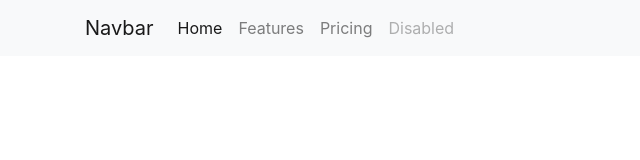
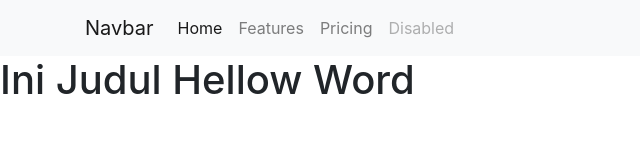
Before and after one commit to mdradityatama/Lp-Implement-1, a plain HTML site: page index.html in a window 1280 px wide. Shown: the whole page, without its empty margins (0-640 px from the left). Drawn offline with nearby package versions, Linux system fonts and the light colour scheme.

Commit message:
dikit lagi nihh

```diff
--- a/index.html
+++ b/index.html
@@ -33,6 +33,9 @@
     </div>
   </nav>
 
+  <h1>Ini Judul Hellow Word</h1>
+
+
   <!-- Optional JavaScript -->
   <!-- jQuery first, then Popper.js, then Bootstrap JS -->
   <script src="https://code.jquery.com/jquery-3.2.1.slim.min.js"
```
Also changed, not shown: 1 other file.
